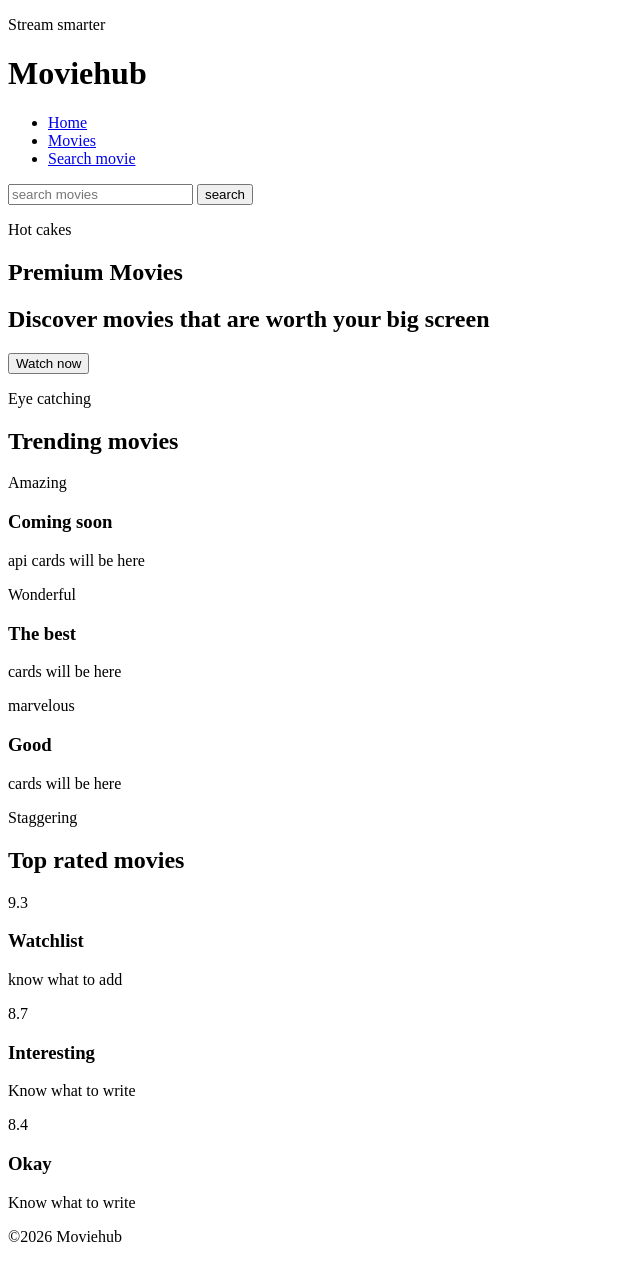
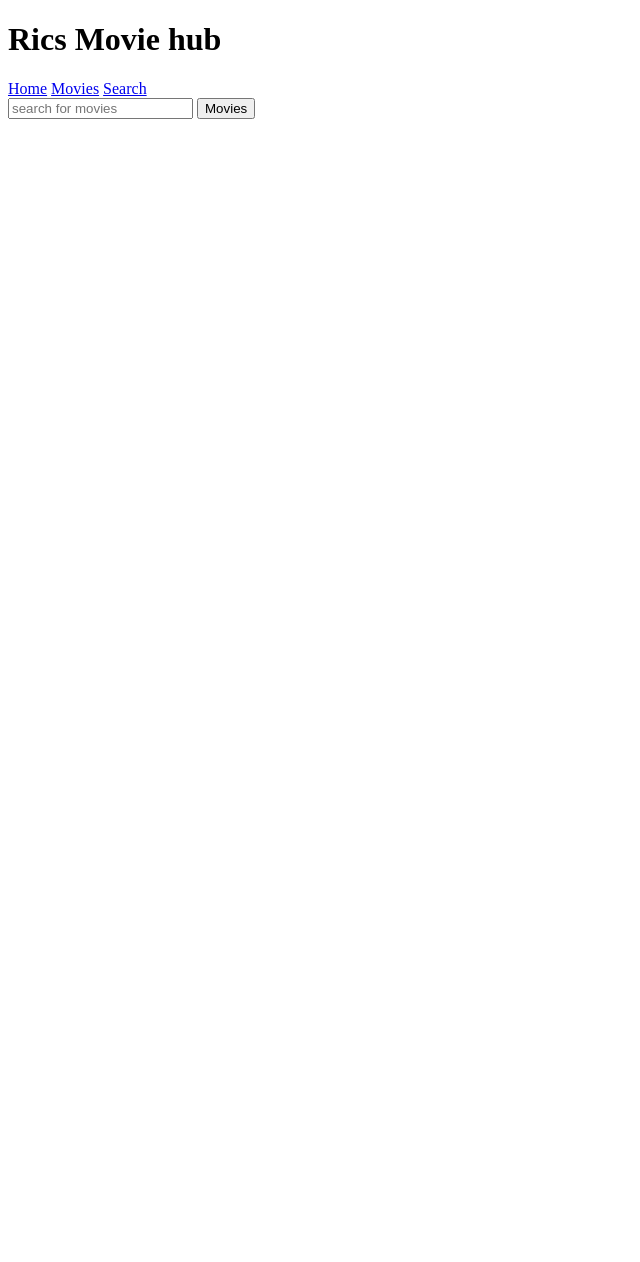
Before and after one commit to ricmusyoki-glitch/movie-repo, a plain HTML site: page index.html in a window 1280 px wide. Shown: the whole page, without its empty margins (0-640 px from the left). After the commit the page ends 800 px from the top, so only its background shows below. Drawn offline with Linux system fonts and the light colour scheme.

Commit message:
Modified header section

```diff
--- a/index.html
+++ b/index.html
@@ -3,90 +3,27 @@
 <head>
     <meta charset="UTF-8">
     <meta name="viewport" content="width=device-width, initial-scale=1.0">
-    <title>Document</title>
+    <title>Rics movie website</title>
 </head>
 <body>
-    <header>
-        <div>
-            <p>Stream smarter</p>
-          <h1>Moviehub</h1>
+    <header class="header-section">
+        <div class="logo-div">
+            <h1>Rics Movie hub</h1>
         </div>
 
-        <nav>
-            <ul>
-                <li> <a href="index.html">Home</a></li>
-                <li> <a href="movie.html">Movies</a></li>
-                <li> <a href="search.html">Search movie</a></li>
-            </ul>
+        <nav class="nav-bar">
+            <a href="index.html">Home</a>
+            <a href="movie.html">Movies</a>
+            <a href="search.html">Search</a>
         </nav>
 
-        <form action="/search" >
-            <input type="text" placeholder="search movies">
-            <button type="submit">search</button>
+        <form action="search" class="form">
+            <input type="text" placeholder="search for movies">
+            <button type="submit" class="form-button">
+                Movies
+            </button>
         </form>
     </header>
 
-    <main>
-        <section>
-            <div>
-                <p>Hot cakes</p>
-                <h1>Premium Movies</h1>
-                <h2>Discover movies that are worth your big screen</h2>
-                <button type="button">Watch now</button>
-            </div>
-        </section>
-
-        <section>
-            <div>
-                <p>Eye catching</p>
-                <h2>Trending movies</h2>
-            </div>
-            <div>
-                <article>
-                    <span>Amazing</span>
-                    <h3>Coming soon</h3>
-                    <p>api cards will be here</p>
-                </article>
-                <article>
-                    <span>Wonderful</span>
-                    <h3>The best</h3>
-                    <p>cards will be here</p>
-                </article>
-                <article>
-                    <span>marvelous</span>
-                    <h3>Good</h3>
-                    <p>cards will be here</p>
-                </article>
-            </div>
-        </section>
-
-        <section>
-            <div>
-              <p>Staggering</p>
-              <h2>Top rated movies</h2>
-            </div>
-            <div>
-                <article>
-                    <span>9.3</span>
-                    <h3>Watchlist</h3>
-                    <p>know what to add</p>
-                </article>
-                <article>
-                    <span>8.7</span>
-                    <h3>Interesting</h3>
-                    <p>Know what to write</p>
-                </article>
-                <article>
-                    <span>8.4</span>
-                    <h3>Okay</h3>
-                    <p>Know what to write</p>
-                </article>
-            </div>
-        </section>
-    </main>
-    <footer>
-        <p>&copy;2026 Moviehub</p>
-    </footer>
-
 </body>
 </html>
```
